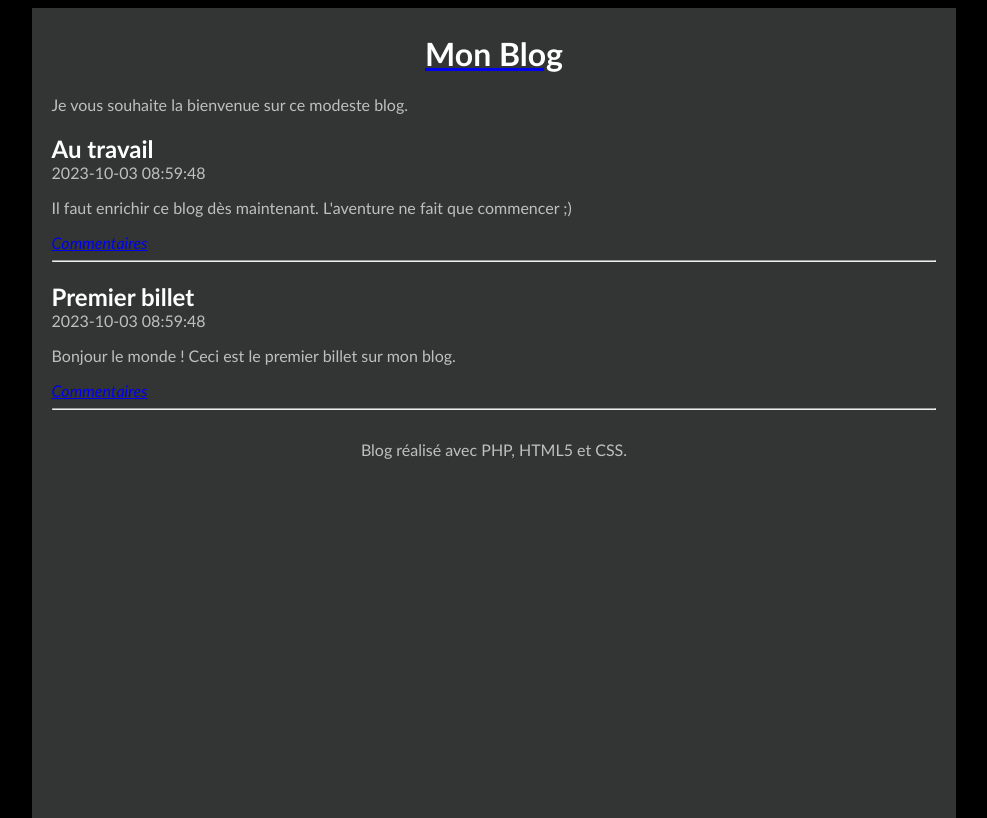
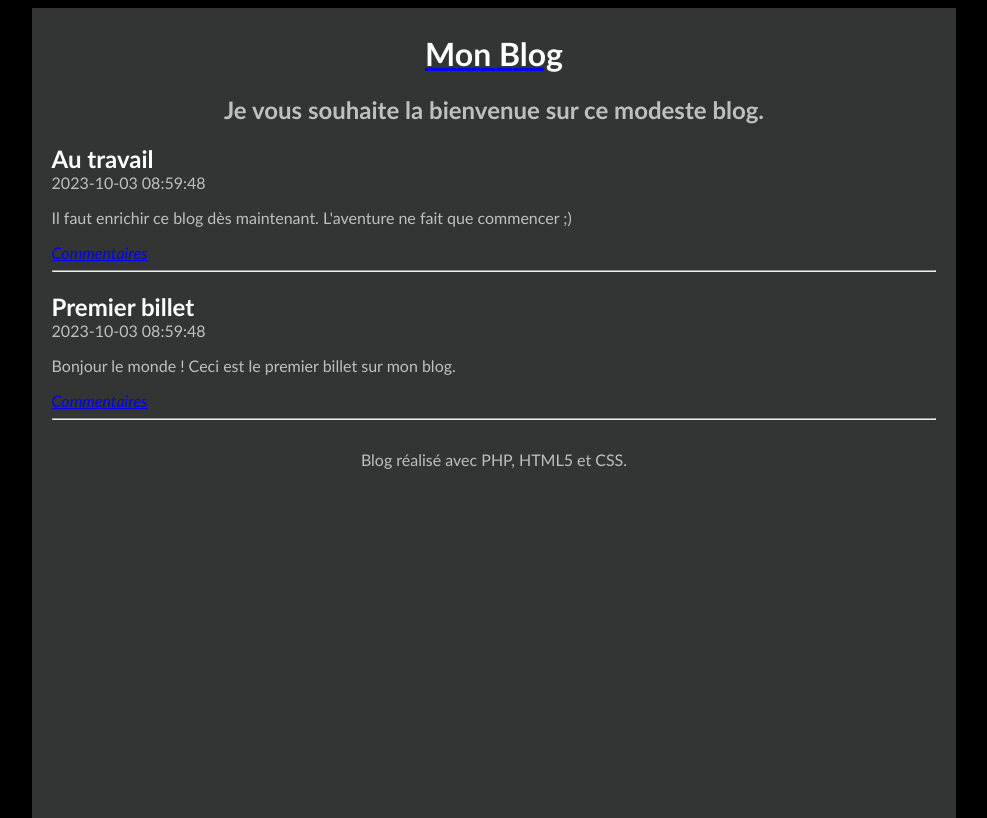
Before and after one commit to LomigEtLulu/Blog, a PHP site: page / in a window 1280 px wide. Shown: the whole page, without its empty margins (146-1133 px from the left). Run offline with PHP 8.4, Linux system fonts and the light colour scheme; data comes from the database, SQL or seed files in the repository.

Commit message:
Changement CSS

```diff
--- a/index.php
+++ b/index.php
@@ -1,6 +1,12 @@
 <!doctype html>
 <html lang="fr">
     <head>
+        <style>
+            h2{
+                text-align: center;
+            }
+
+        </style>
         <meta charset="UTF-8" />
         <link rel="stylesheet" href="style.css" />
         <title>Mon Blog</title>
@@ -9,7 +15,7 @@
         <div id="global">
             <header>
                 <a href="index.php"><h1 id="titreBlog">Mon Blog</h1></a>
-                <p>Je vous souhaite la bienvenue sur ce modeste blog.</p>
+                <h2>Je vous souhaite la bienvenue sur ce modeste blog.</h2>
             </header>
             <div id="contenu">
                 <?php
```
